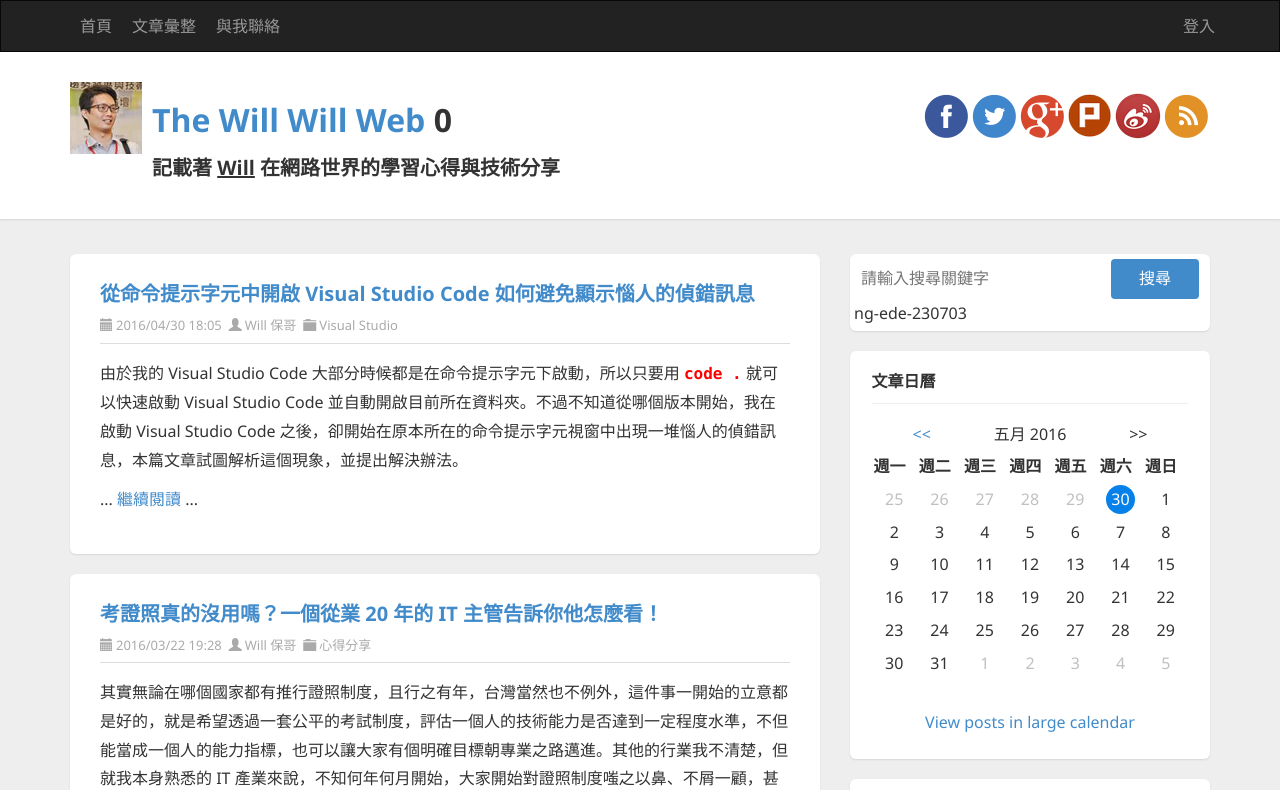
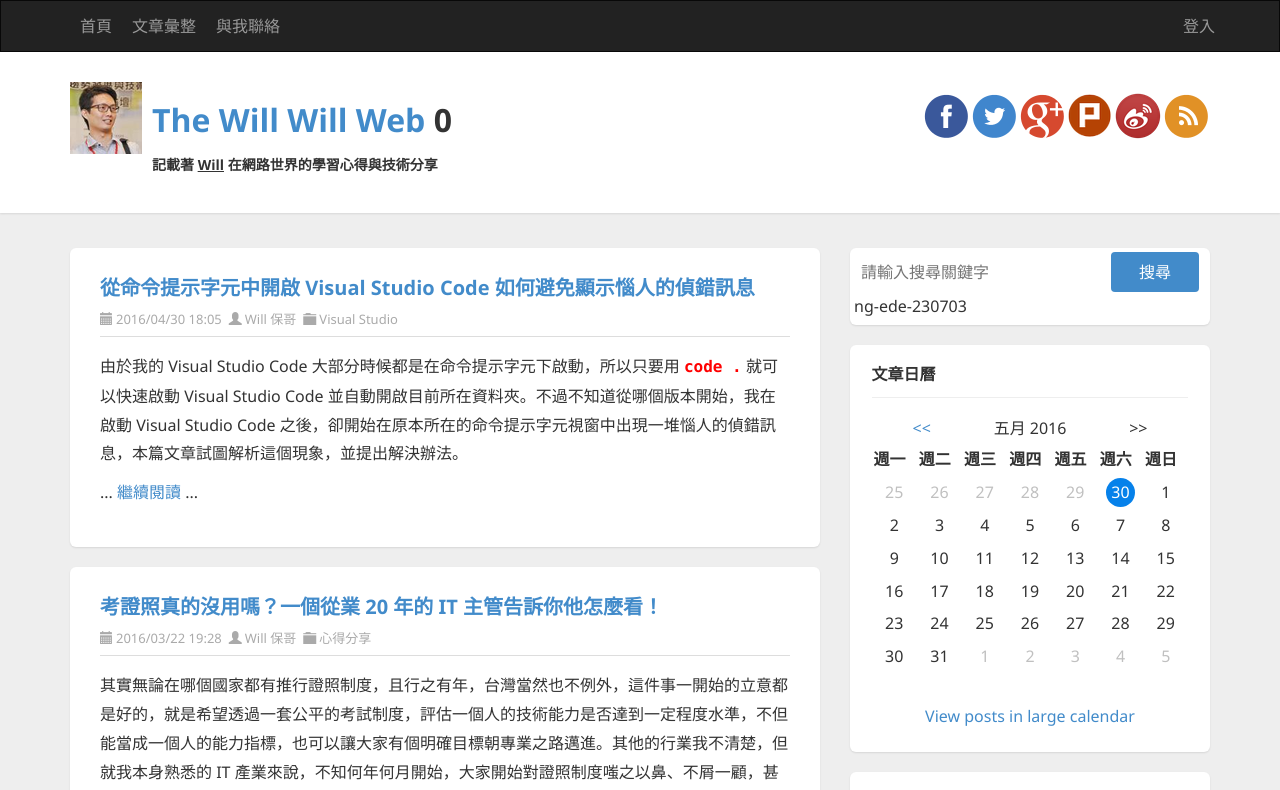
Before and after one commit to coolrare/ng-ede-230703, an Angular app: page / in a window 1280 px wide. Shown: the top 790 px of the page. Built offline with nearby package versions, Linux system fonts and the light colour scheme.

Commit message:
示範 Attriute Directives ( class, style )

```diff
--- a/src/app/header/header.component.css
+++ b/src/app/header/header.component.css
@@ -0,0 +1,3 @@
+.highlight {
+  background-color: yellow;
+}
--- a/src/app/header/header.component.html
+++ b/src/app/header/header.component.html
@@ -38,8 +38,8 @@
       />
 
       <div class="pull-left">
-        <h1><a [href]="sitelink">{{sitename}}</a> {{counter}}</h1>
-        <h3 [innerHTML]="subtitle"></h3>
+        <h1><a [href]="sitelink" [class.highlight]="counter % 2 === 1">{{sitename}}</a> {{counter}}</h1>
+        <h3 [innerHTML]="subtitle" [style.font-size.px]="counter + 14"></h3>
       </div>
 
       <div id="social-icons" class="pull-right social-icon">
```
